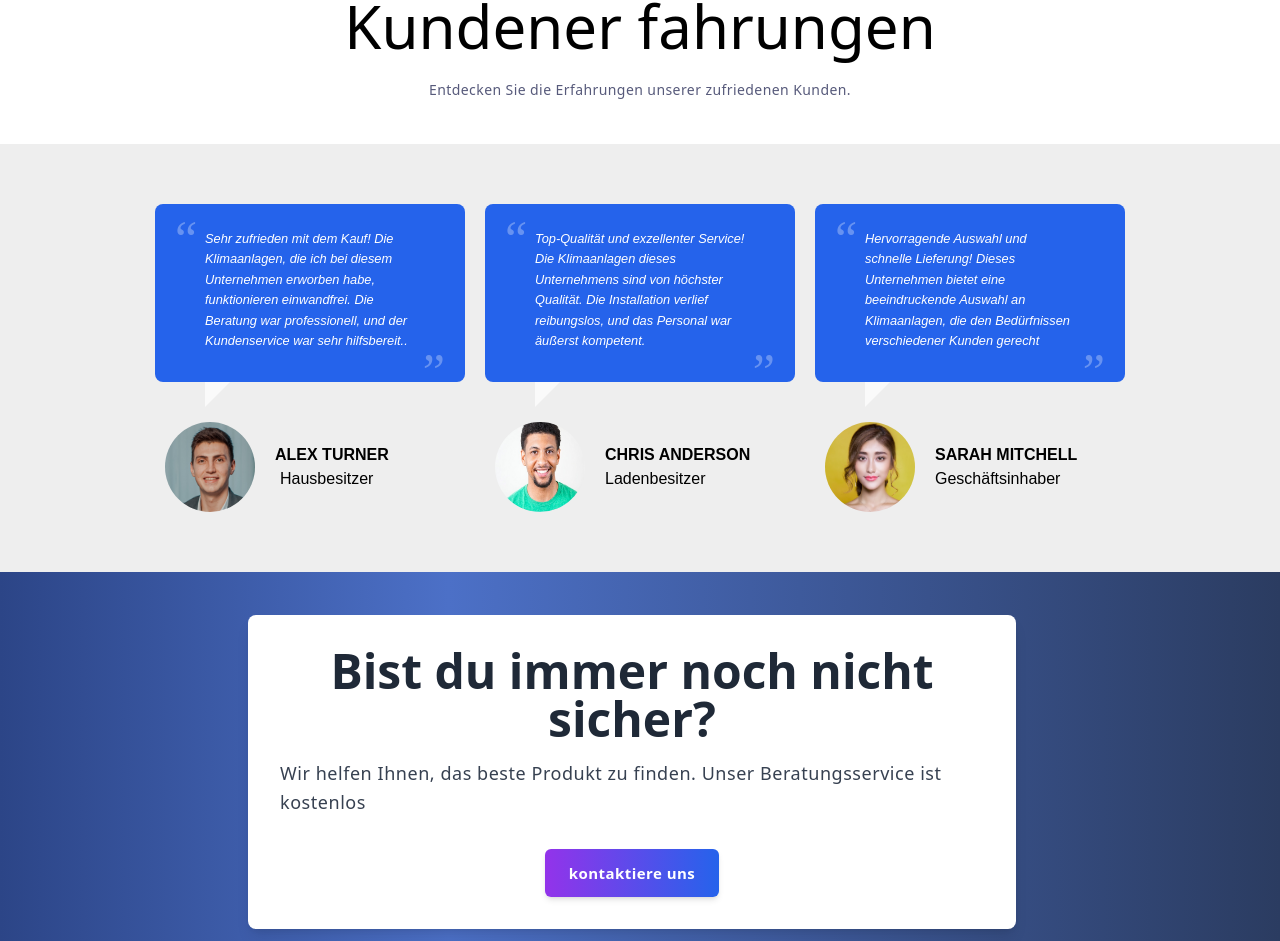
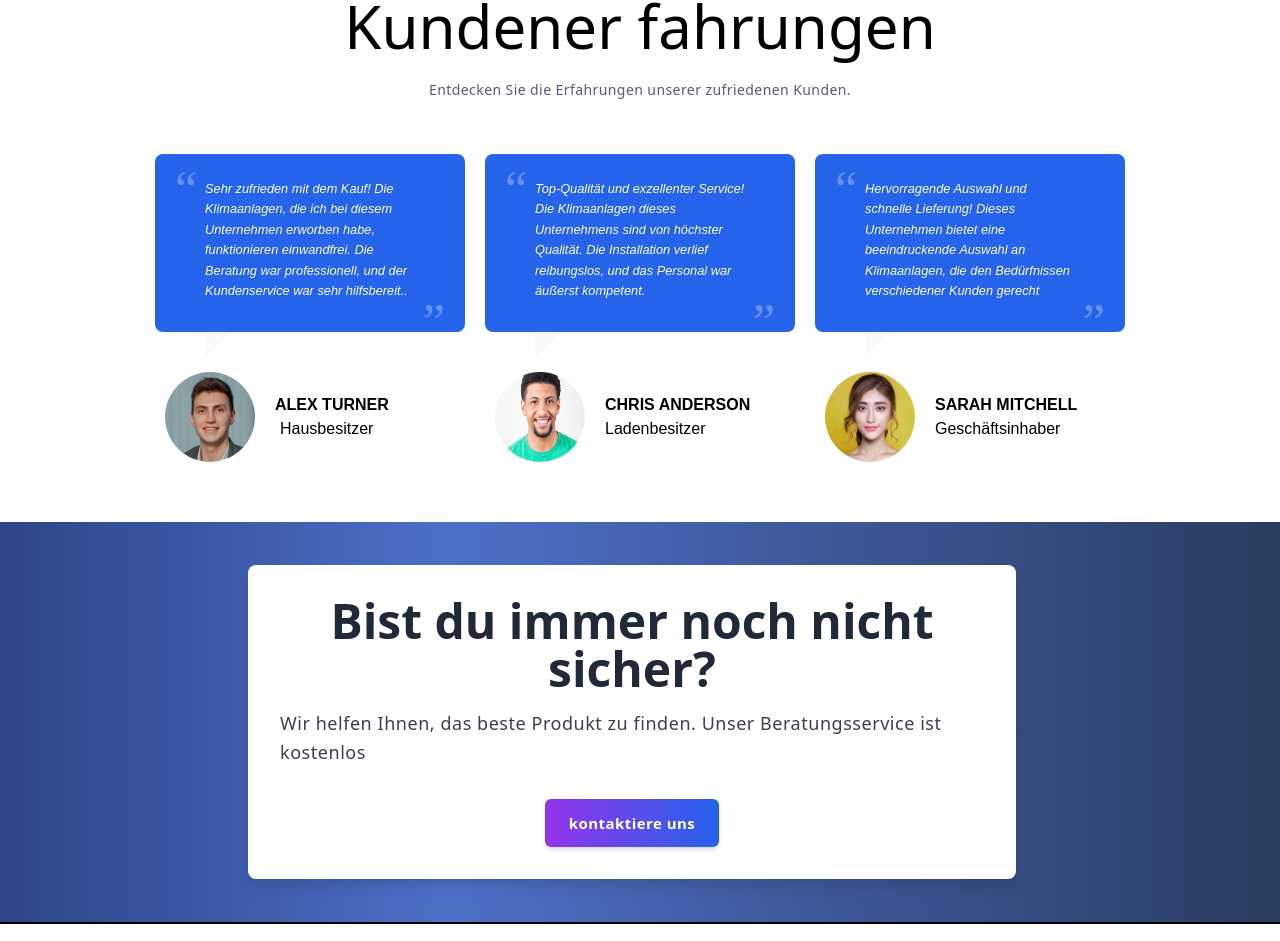
Before and after one commit to maazmasood/react, a Next.js app: page / in a window 1280 px wide. Shown: the part 6384-7325 px from the top of the page. Built offline with nearby package versions, Linux system fonts and the light colour scheme.

Commit message:
Update globals.css

```diff
--- a/styles/globals.css
+++ b/styles/globals.css
@@ -5,10 +5,9 @@
 @media screen and (min-width: 768px) {
 .gradient{
   background: rgb(255,255,255);
-background: linear-gradient(159deg, rgba(255,255,255,1) 0%, rgba(37,99,235,1) 100%);
+  background: linear-gradient(159deg, rgba(255,255,255,1) 0%, rgba(59,130,246,1) 100%);
 }
 }
-
 
 .section {
   display: flex;
@@ -35,7 +34,6 @@ height: 120vh;
 
   }
 }
-
 
 #s3 {
   background: linear-gradient(
@@ -299,9 +297,11 @@ figure.snip1157 .author h5 span {
 
 /* Demo purposes only */
 .comments {
-  margin-top: 50px;
-  padding: 50px;
-  background-color: #eee;
+  margin-top: 10px;
+  padding-left: 50px;
+  padding-right: 50px;
+  padding-bottom: 50px;
+  background-color: #ffffff;
   display: flex;
   justify-content: center;
   align-items: center;
```
